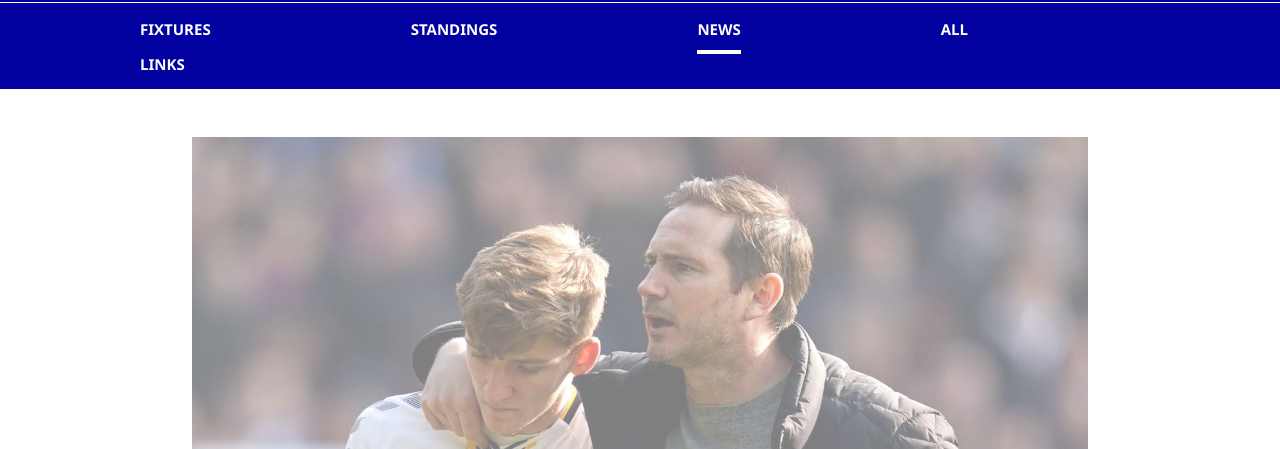
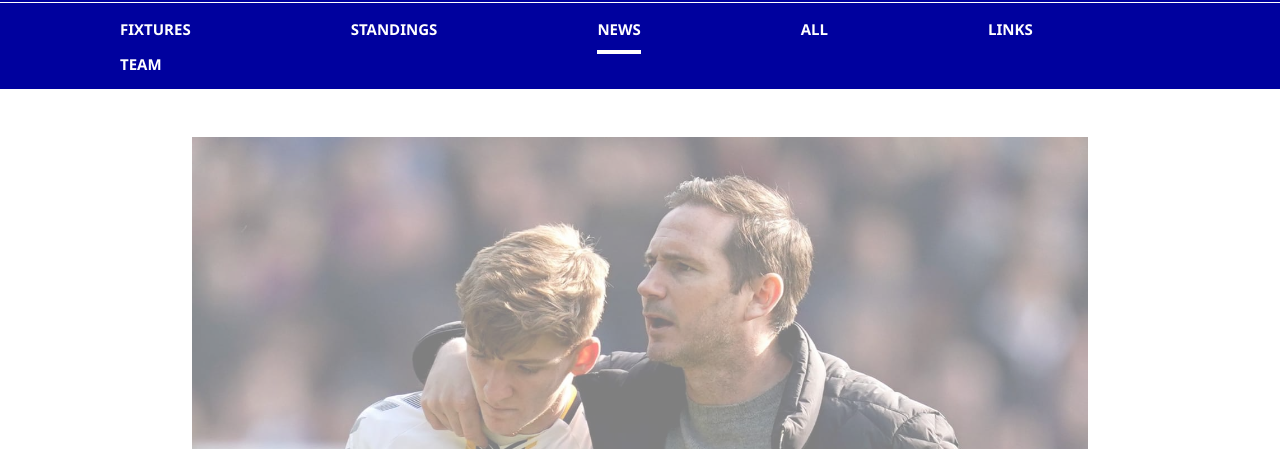
Before and after one commit to teodora-maros/everton, a plain HTML site: page article-one.html in a window 1280 px wide. Shown: the part 142-591 px from the top of the page. Drawn offline with Linux system fonts and the light colour scheme.

Commit message:
added the teams tab on header and footer and changed all the css to make it fit

```diff
--- a/article-one.css
+++ b/article-one.css
@@ -50,7 +50,7 @@ header #logo{
 }
 
 #navbar a {
-    margin: 100px;
+    margin: 80px;
     color: white;
     text-decoration: none;
     font-family: 'Segoe UI', Tahoma, Geneva, Verdana, sans-serif;
--- a/article-one.html
+++ b/article-one.html
@@ -25,6 +25,8 @@
             <li id="active"><a href="news.html">NEWS</a></li>
             <li><a href="all.html">ALL</a></li>
             <li><a href="links.html">LINKS</a></li>
+            <li><a href="team.html">TEAM</a></li>
+
 
           </ul>
        </div>
@@ -104,6 +106,8 @@
                 <li><a href="news.html">News</a></li>
                 <li><a href="all.html">All</a></li>
                 <li><a href="links.html">Links</a></li>
+                <li><a href="team.html">Team</a></li>
+
               </ul>
       </div>
 </footer>
--- a/fixtures.css
+++ b/fixtures.css
@@ -50,7 +50,7 @@ header #logo{
 }
 
 #navbar a {
-    margin: 100px;
+    margin: 80px;
     color: white;
     text-decoration: none;
     font-family: 'Segoe UI', Tahoma, Geneva, Verdana, sans-serif;
--- a/index.css
+++ b/index.css
@@ -50,7 +50,7 @@ header #logo{
 }
 
 #navbar a {
-    margin: 100px;
+    margin: 80px;
     color: white;
     text-decoration: none;
     font-family: 'Segoe UI', Tahoma, Geneva, Verdana, sans-serif;
--- a/links.css
+++ b/links.css
@@ -50,7 +50,7 @@ header #logo{
 }
 
 #navbar a {
-    margin: 100px;
+    margin: 80px;
     color: white;
     text-decoration: none;
     font-family: 'Segoe UI', Tahoma, Geneva, Verdana, sans-serif;
--- a/news.css
+++ b/news.css
@@ -50,7 +50,7 @@ header #logo{
 }
 
 #navbar a {
-    margin: 100px;
+    margin: 80px;
     color: white;
     text-decoration: none;
     font-family: 'Segoe UI', Tahoma, Geneva, Verdana, sans-serif;
--- a/standings.css
+++ b/standings.css
@@ -50,7 +50,7 @@ header #logo{
 }
 
 #navbar a {
-    margin: 100px;
+    margin: 80px;
     color: white;
     text-decoration: none;
     font-family: 'Segoe UI', Tahoma, Geneva, Verdana, sans-serif;
```
Also changed, not shown: all.html (+3 -0 lines), fixtures.html (+4 -0 lines), index.html (+4 -0 lines), links.html (+3 -0 lines), news.html (+3 -0 lines), standings.html (+3 -0 lines), all.css.
